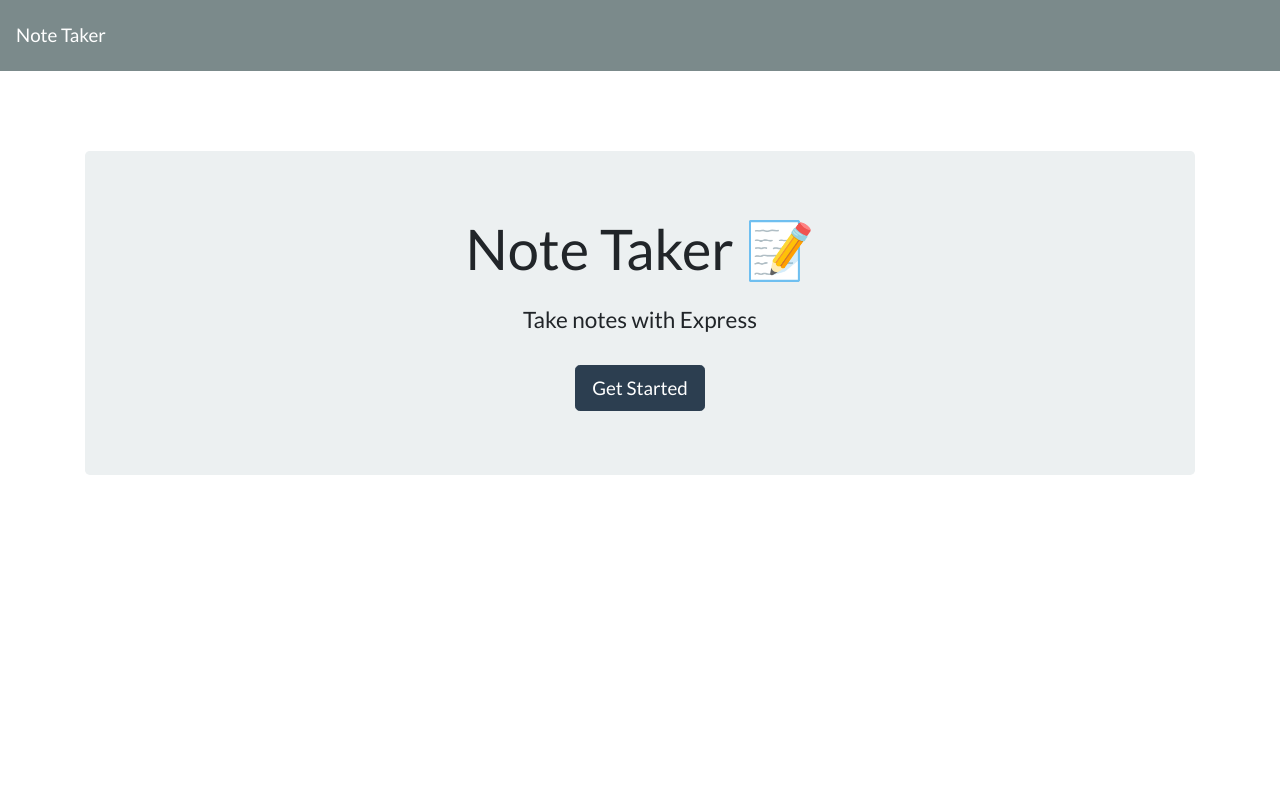
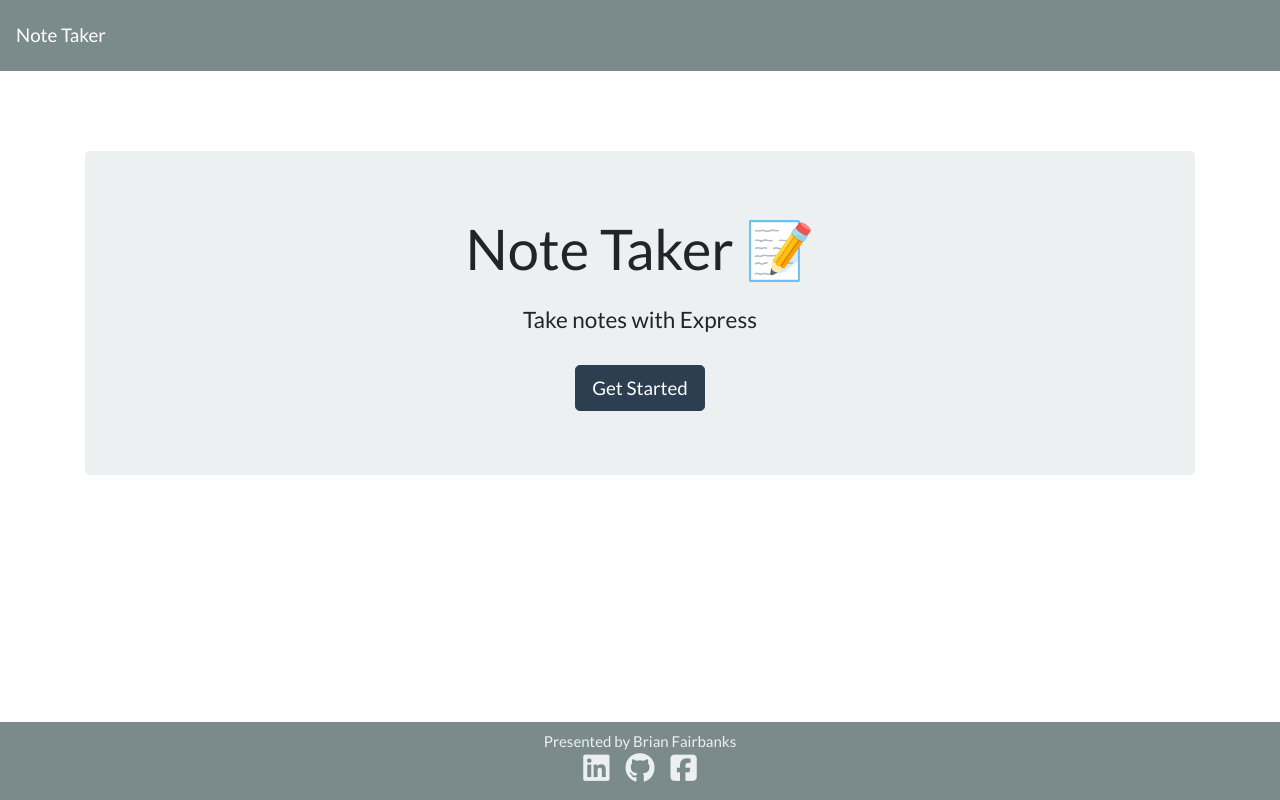
Before and after one commit to Brian-Fairbanks/NoteTaking, a website: page public/index.html in a window 1280 px wide. Drawn offline with nearby package versions, Linux system fonts and the light colour scheme; no server answers.

Commit message:
added contact info to a footer on the main page

```diff
--- a/public/index.html
+++ b/public/index.html
@@ -1,5 +1,5 @@
 <!DOCTYPE html>
-<html lang="en">
+<html lang="en" class="h-100 w-100">
 
 <head>
   <meta charset="UTF-8">
@@ -7,9 +7,10 @@
   <meta http-equiv="X-UA-Compatible" content="ie=edge">
   <title>Note Taker</title>
   <link rel="stylesheet" href="https://cdnjs.cloudflare.com/ajax/libs/bootswatch/4.1.3/flatly/bootstrap.min.css" />
+  <script src="https://kit.fontawesome.com/9aa3b96097.js" crossorigin="anonymous"></script>
 </head>
 
-<body>
+<body class="h-100 w-100 d-flex flex-column">
   <nav class="navbar navbar-dark bg-dark">
     <a class="navbar-brand" href="/">Note Taker
     </a>
@@ -21,6 +22,30 @@
       <a class="btn btn-primary btn-lg mt-4" href="/notes" role="button">Get Started</a>
     </div>
   </div>
+
+  <div class="footer fluid-container text-center bg-dark mt-auto text-light pt-2 pb-0">
+    <div>Presented by Brian Fairbanks</div>
+    <div class="card-body d-flex justify-content-center p-0 m-0">
+      <!-- Linked In -->
+      <figure class="br-1">
+          <a class="text-light" target="_blank" href="https://www.linkedin.com/in/bkfairbanks/">
+              <i class="fab fa-linkedin fa-2x fa-icon-only px-2"></i>
+          </a>
+      </figure>
+      <!-- GitHub -->
+      <figure class="">
+          <a class="text-light" target="_blank" href="https://github.com/Brian-Fairbanks">
+              <i class="fab fa-github fa-2x fa-icon-only px-2"></i>
+          </a>
+      </figure>
+      <!-- FaceBook -->
+      <figure class="">
+          <a class="text-light" target="_blank" href="https://www.facebook.com/BKFairbanks">
+              <i class="fab fa-facebook-square fa-2x fa-icon-only px-2"></i>
+          </a>
+      </figure>
+  </div>
+
   <script src="https://cdnjs.cloudflare.com/ajax/libs/jquery/3.3.1/jquery.min.js"></script>
   <script src="/assets/js/index.js"></script>
 </body>
```
